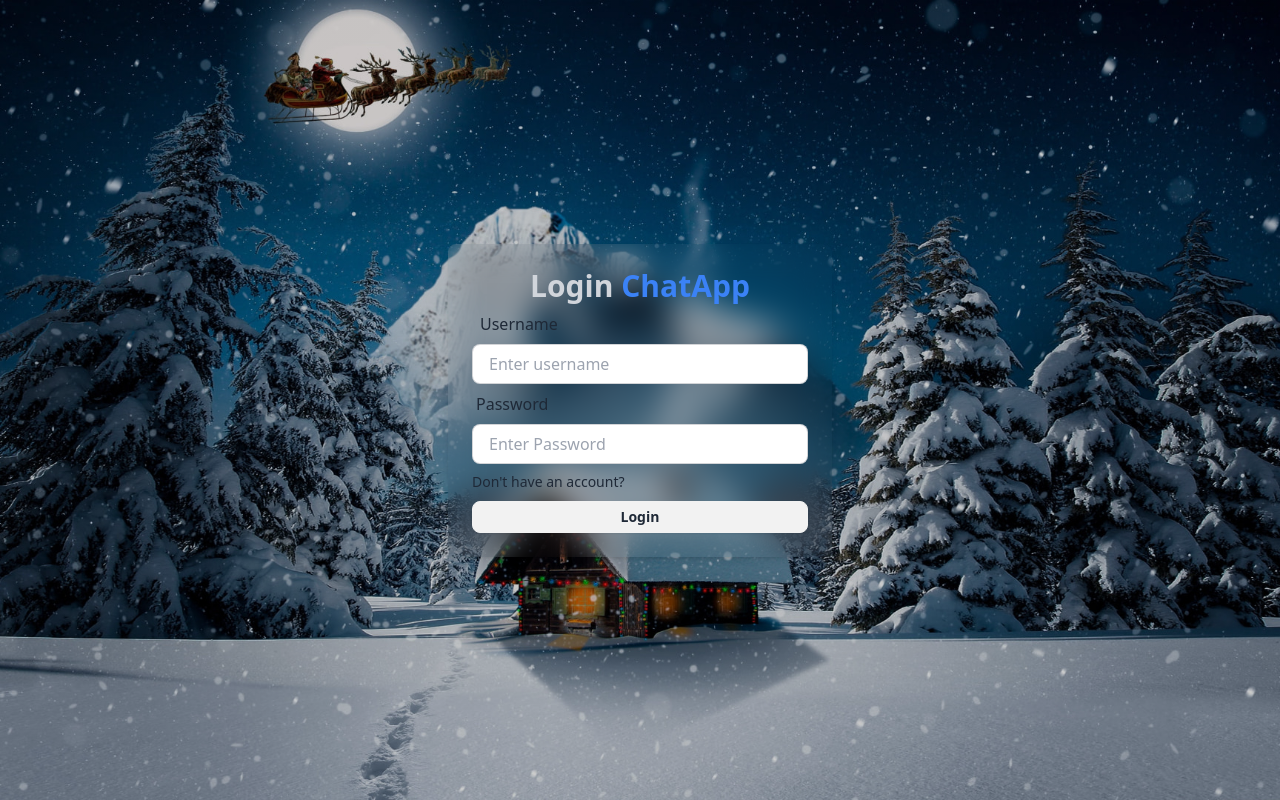
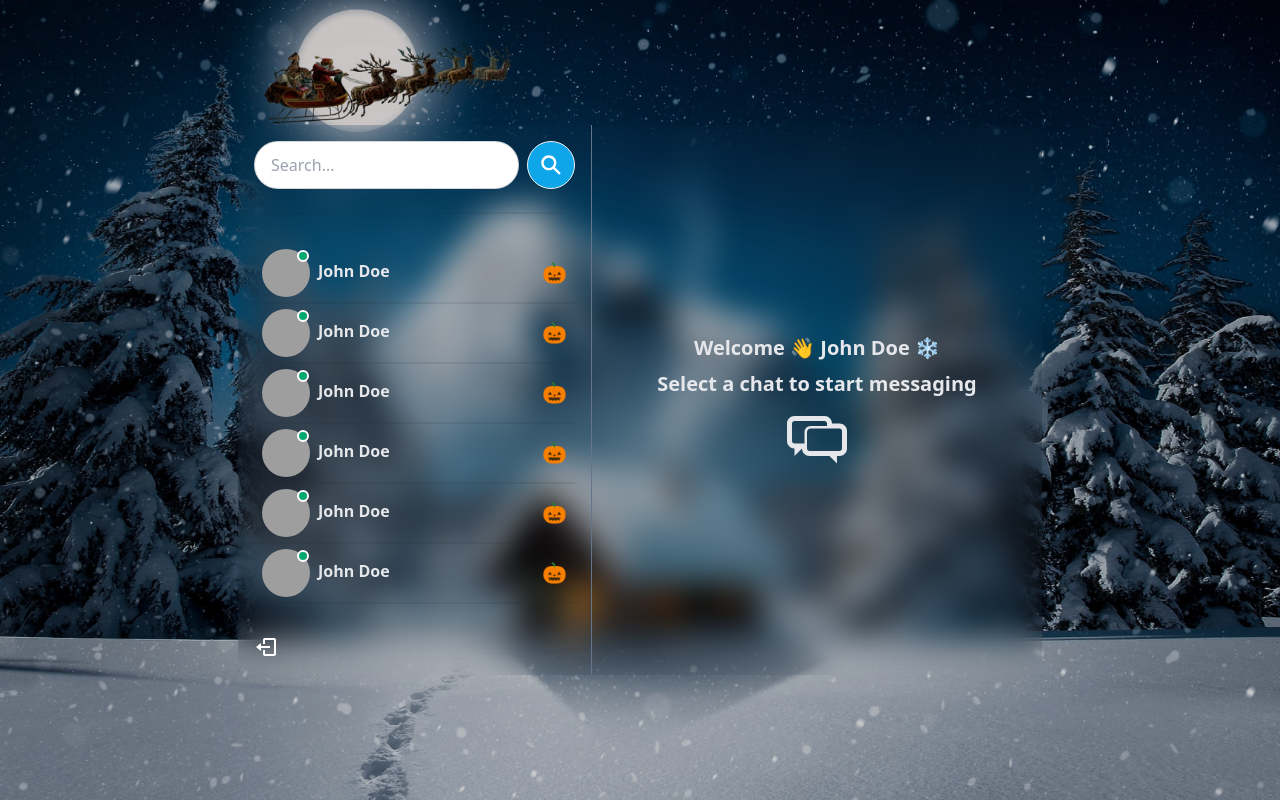
Before and after one commit to pranjalkumar2003/chat-app, a React (Vite) app in the folder client/: page / in a window 1280 px wide. Built offline with nearby package versions, Linux system fonts and the light colour scheme; grey boxes are pictures that could not be loaded.

Commit message:
Done with UI design

```diff
--- a/client/src/App.jsx
+++ b/client/src/App.jsx
@@ -1,13 +1,15 @@
-import Login from "./pages/login/Login"
+import Login from "./pages/login/Login";
+import SignUp from "./pages/signup/SignUp";
+import Home from "./pages/home/Home";
 
 
 function App() {
   return (
     <div className='p-4 h-screen flex items-center justify-center'>
-     <Login/>
+    <Home/>
 
     </div>
   )
 }
 
-export default App
+export default App;
--- /dev/null
+++ b/client/src/components/messages/Message.jsx
@@ -0,0 +1,16 @@
+import React from 'react'
+
+export const Message = () => {
+  return (
+    <div className='chat chat-end'>
+			<div className='chat-image avatar'>
+				<div className='w-10 rounded-full'>
+					<img alt='Tailwind CSS chat bubble component' src={"https://cdn0.iconfinder.com/data/icons/communication-line-10/24/account_profile_user_contact_person_avatar_placeholder-512.png"} />
+				</div>
+			</div>
+			<div className={`chat-bubble text-white bg-blue-500`}>Hi! What is upp?</div>
+			<div className='chat-footer opacity-50 text-xs flex gap-1 items-center'>12:42</div>
+		</div>
+  )
+};
+export default Message;
--- /dev/null
+++ b/client/src/components/messages/MessageContainer.jsx
@@ -0,0 +1,39 @@
+import MessageInput from "./MessageInput";
+import Messages from "./Messages";
+import { TiMessages } from "react-icons/ti";
+
+const MessageContainer = () => {
+    const noChatSelected = true;
+	return (
+		<div className='md:min-w-[450px] flex flex-col'>
+			{noChatSelected ?(
+                <NoChatSelected/>
+            ):(
+                <>
+				{/* Header */}
+				<div className='bg-slate-500 px-4 py-2 mb-2'>
+					<span className='label-text'>To:</span>
+                    <span className='text-gray-900 font-bold'>John doe</span>
+				</div>
+
+				<Messages />
+				<MessageInput />
+			</>
+            )}
+		</div>
+	);
+};
+export default MessageContainer;
+
+const NoChatSelected = () => {
+
+	return (
+		<div className='flex items-center justify-center w-full h-full'>
+			<div className='px-4 text-center sm:text-lg md:text-xl text-gray-200 font-semibold flex flex-col items-center gap-2'>
+				<p>Welcome 👋 John Doe ❄</p>
+				<p>Select a chat to start messaging</p>
+				<TiMessages className='text-3xl md:text-6xl text-center' />
+			</div>
+		</div>
+	);
+};
--- /dev/null
+++ b/client/src/components/messages/MessageInput.jsx
@@ -0,0 +1,19 @@
+import { BsSend } from "react-icons/bs";
+
+const MessageInput = () => {
+	return (
+		<form className='px-4 my-3'>
+			<div className='w-full relative'>
+				<input
+					type='text'
+					className='border text-sm rounded-lg block w-full p-2.5  bg-gray-700 border-gray-600 text-white'
+					placeholder='Send a message'
+				/>
+				<button type='submit' className='absolute inset-y-0 end-0 flex items-center pe-3'>
+					<BsSend />
+				</button>
+			</div>
+		</form>
+	);
+};
+export default MessageInput;
--- /dev/null
+++ b/client/src/components/messages/Messages.jsx
@@ -0,0 +1,21 @@
+import Message from "./Message";
+
+const Messages = () => {
+	return (
+		<div className='px-4 flex-1 overflow-auto'>
+			<Message />
+			<Message />
+			<Message />
+			<Message />
+			<Message />
+			<Message />
+			<Message />
+			<Message />
+			<Message />
+			<Message />
+			<Message />
+			<Message />
+		</div>
+	);
+};
+export default Messages;
--- a/client/src/index.css
+++ b/client/src/index.css
@@ -8,3 +8,22 @@
 	background-size: cover;
 	background-position: center;
 }
+
+
+/* dark mode looking scrollbar */
+::-webkit-scrollbar {
+	width: 8px;
+}
+
+::-webkit-scrollbar-track {
+	background: #555;
+}
+
+::-webkit-scrollbar-thumb {
+	background: #121212;
+	border-radius: 5px;
+}
+
+::-webkit-scrollbar-thumb:hover {
+	background: #242424;
+}
--- a/client/src/pages/home/Home.jsx
+++ b/client/src/pages/home/Home.jsx
@@ -1,11 +1,12 @@
 import React from 'react'
 import Sidebar from '../../components/sidebar/Sidebar';
+import MessageContainer from '../../components/messages/MessageContainer';
 
 const Home = () => {
   return (
 		<div className='flex sm:h-[450px] md:h-[550px] rounded-lg overflow-hidden bg-gray-400 bg-clip-padding backdrop-filter backdrop-blur-lg bg-opacity-0'>
 			  <Sidebar />
-			{/* <MessageContainer /> */}
+			  <MessageContainer />
 		</div>
 	);
 }
```
